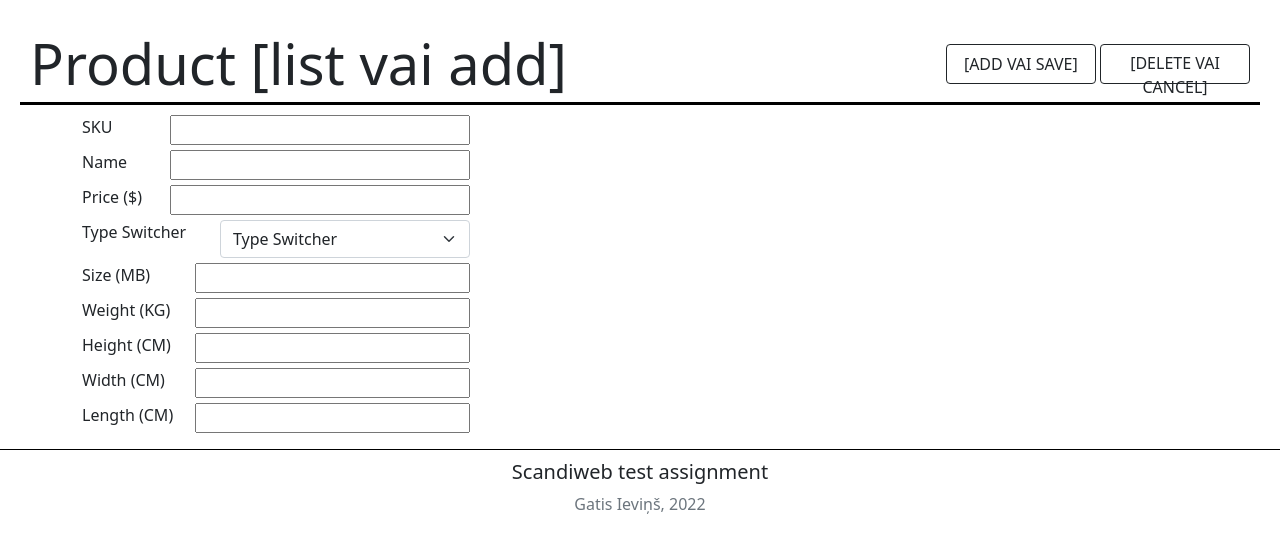
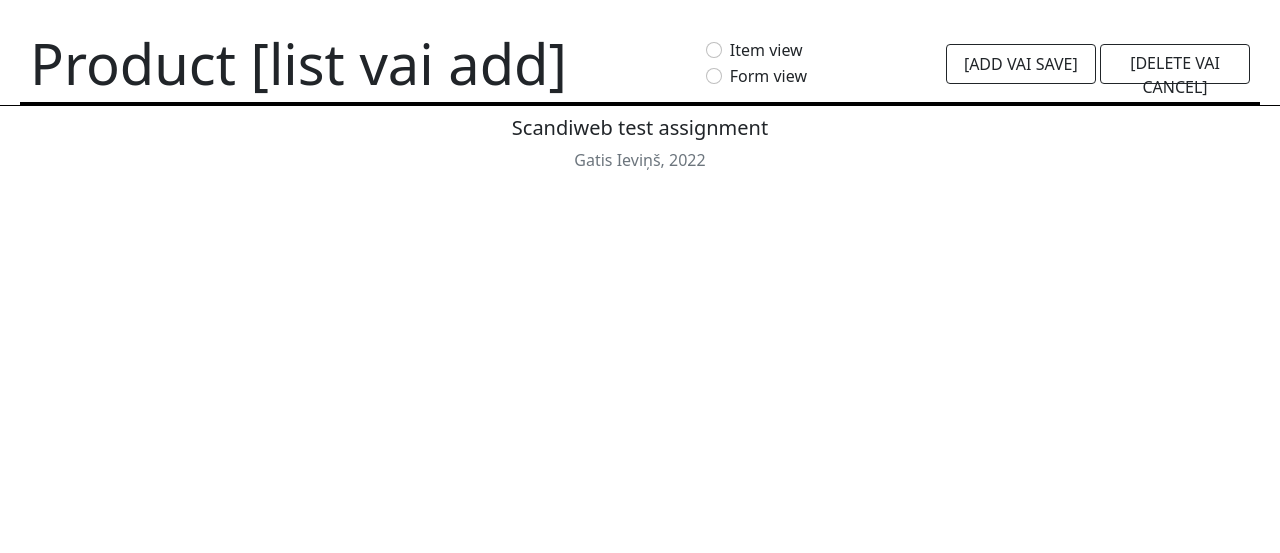
Before and after one commit to Baltimoore/ScandiwebTest, a PHP site: page /html/base.html in a window 1280 px wide. Shown: the top 553 px of the page. Run offline with PHP 8.4, Linux system fonts and the light colour scheme.

Commit message:
pieslēdzām HTML failam skatu pārslēgšanu

```diff
--- a/css/main.css
+++ b/css/main.css
@@ -16,14 +16,14 @@
 }
 
 .bodies {
-    margin: 10px 30px;
+    padding: 10px 0;
 }
 
 /* veikala satura kāršu izskats */
 .col.card {
     margin: 10px auto;
     padding: 20px;
-    width: 275px;
+    width: 250px;
     height: 200px;
 }
 .cardContents { margin-top: 15px; }
--- a/html/base.html
+++ b/html/base.html
@@ -19,6 +19,20 @@
 <body>
     <div id="top" class="navbar justify-content-between">
         <div id="pageName" class="display-4">Product [list vai add]</div>
+        <div id="viewSwitch">
+            <div class="form-check">
+                <input id="showItems" name="viewSwitch" class="form-check-input" type="radio" onchange="displayer(this)">
+                <label for="showItems" class="form-check-label">
+                    Item view
+                </label>
+            </div>
+            <div class="form-check">
+                <input id="showAdder" name="viewSwitch" class="form-check-input" type="radio" onchange="displayer(this)">
+                <label for="showAdder" class="form-check-label">
+                    Form view
+                </label>
+            </div>
+        </div>
         <div id="buttonPair">
             <!--Reāli pogas ievietos attiecīgās lapas skripts, jo katrai pogai vajag savu unikālo id-->
             <button type="button" id="btn1" class="btn btn-outline-dark">[Add vai Save]</button>
@@ -32,7 +46,7 @@
 
     <!--Pagaidu div-i, līdz es saprotu, kā var lietotājam pasniegt papildinātu HTML,
         vai pirms es abus skatus vienk noformēju PHP-->
-    <!--div id="bodyItems" class="bodies container">
+    <div id="bodyItems" class="bodies container" style="display: none;">
         <div class="row row-cols-auto">
             <div class="col card border-dark">
                 <input class="form-check-input delete-checkbox" type="checkbox" value="" aria-label="Select for deletion">
@@ -74,9 +88,9 @@
                 </div>
             </div>
         </div>
-    </div-->
+    </div>
 
-    <div id="bodyAdder" class="bodies">
+    <div id="bodyAdder" class="bodies" style="display: none;">
         <div id="product_form" class="container">
             <div class="row">
                 <label for="sku" class="col-1">SKU</label>
@@ -138,4 +152,24 @@
     </footer>
 </body>
 
+<script>
+    let items = document.querySelector('#bodyItems');
+    let adder = document.querySelector('#bodyAdder');
+    function displayer (e) {
+        console.log(e);
+        switch (e.id) {
+            case 'showAdder':
+                items.setAttribute("style", "display:none");
+                adder.setAttribute("style", "");
+                break;
+            case 'showItems':
+                adder.setAttribute("style", "display:none");
+                items.setAttribute("style", "");
+                break;
+            default:
+                break;
+        }
+    }
+</script>
+
 </html>
```
